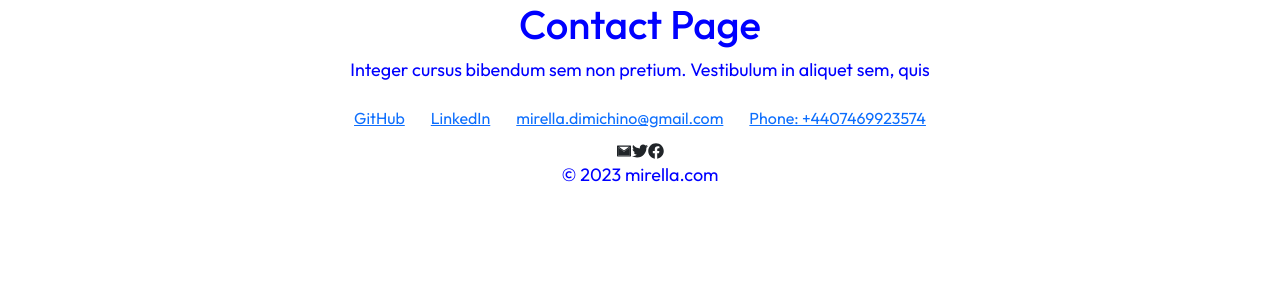
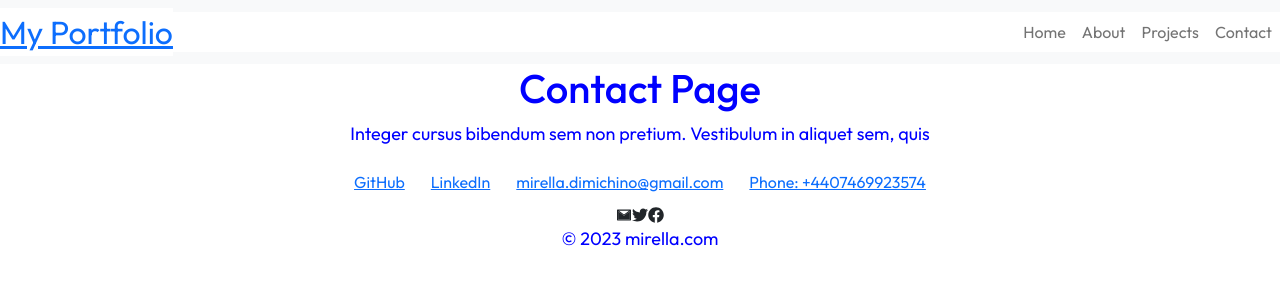
Before and after one commit to MIRY84/React-Portfolio, a React (Create React App) app: page /contact in a window 1280 px wide. Shown: the top 300 px of the page. Built offline with nearby package versions, Linux system fonts and the light colour scheme.

Commit message:
added las changes

```diff
--- a/src/App.js
+++ b/src/App.js
@@ -12,7 +12,7 @@ import Footer from "./components/Footer";
 function App() {
   return (//created routes to different pages
     <>
-
+   <Header />
     <Routes>
       <Route path="/" element={<Home />} />
       <Route path="/projects" element={<Projects />} />
--- a/src/routes/Home.js
+++ b/src/routes/Home.js
@@ -13,7 +13,6 @@ import "./styles/Home.css";
 const Home = () => {
   return (
     <div>
-      <Header />
       <div className="home">
         <div className="about text-center">
           <h2> Hi I am Mirellla a web developer with a passion for best performsnces </h2>
```
